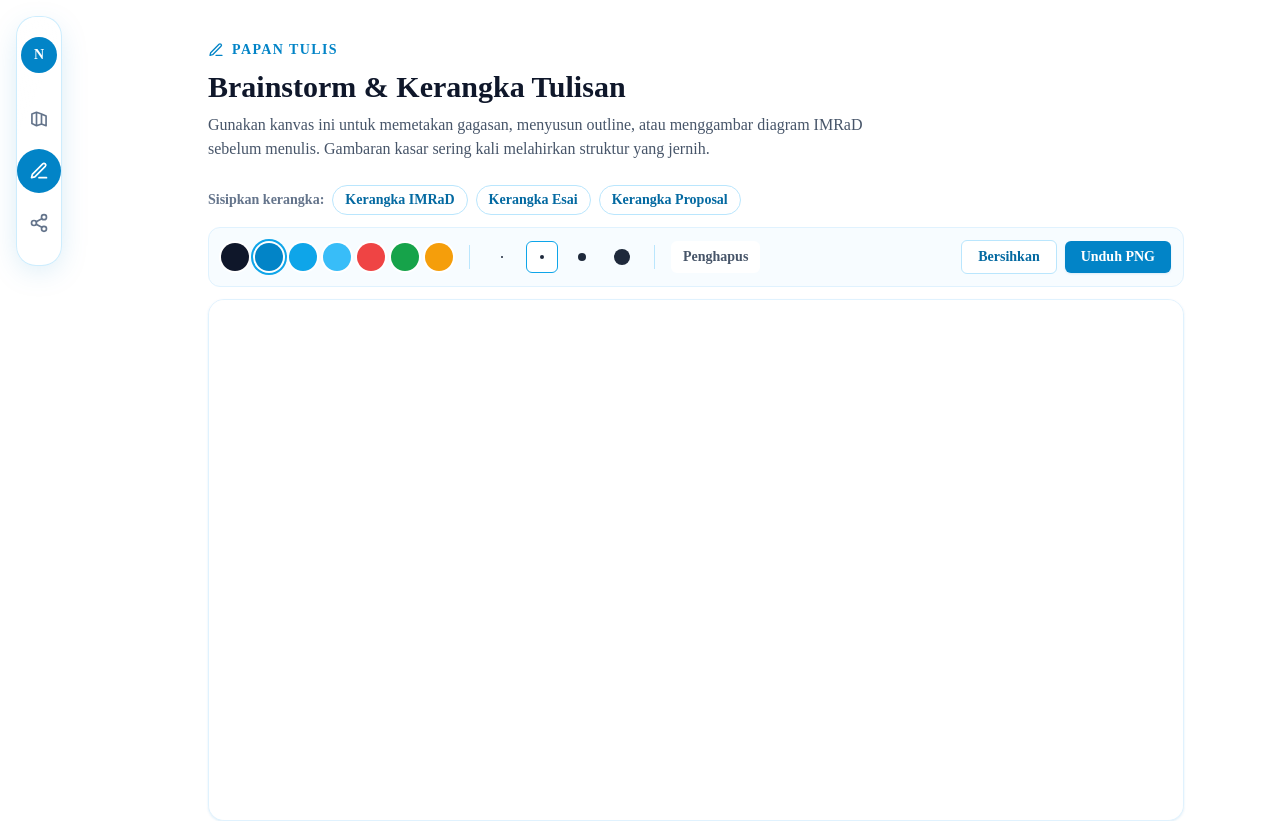
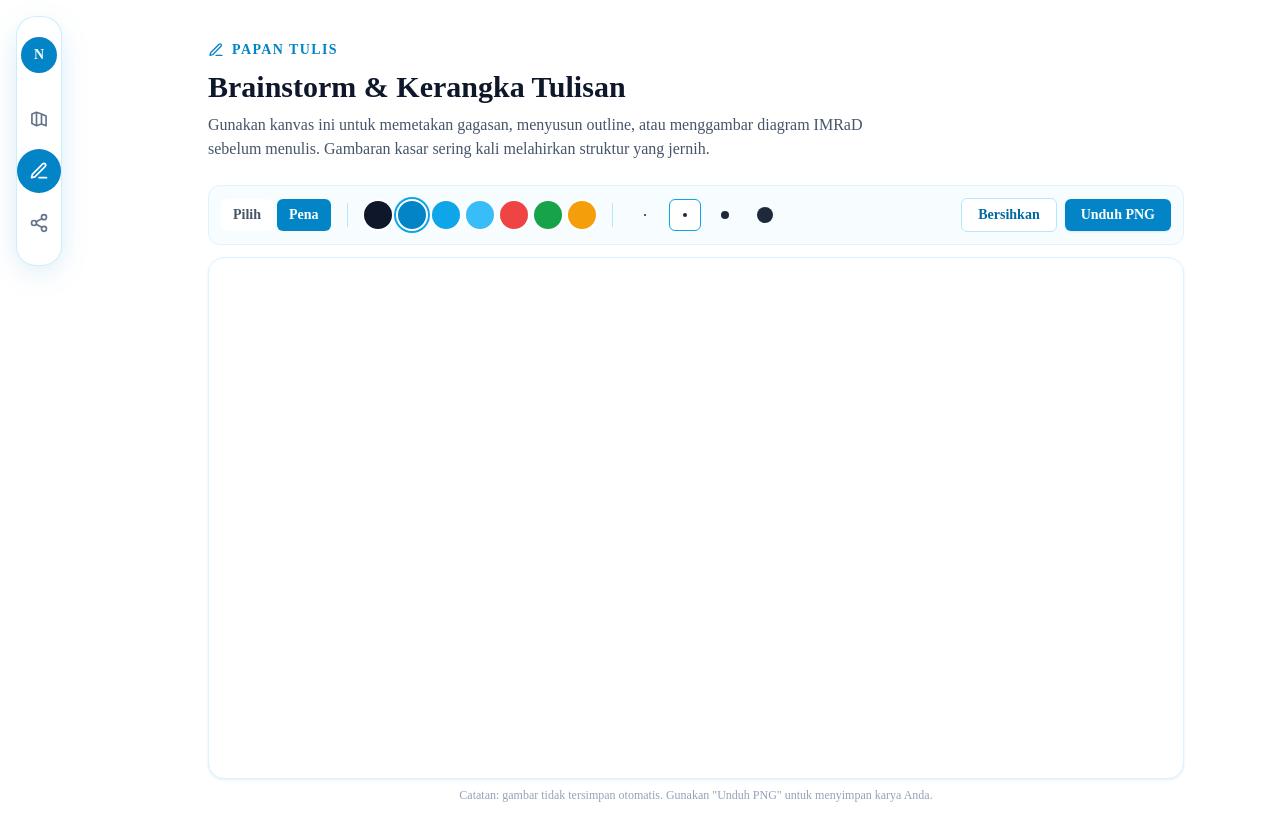
Before and after one commit to s-erzv/NuJou, a React (Vite) app: page /papan-tulis in a window 1280 px wide. Shown: the top 821 px of the page. Built offline with nearby package versions, Linux system fonts and the light colour scheme.

Commit message:
Rebuild whiteboard on Konva: object model, Select and Pen tools

```diff
--- a/package.json
+++ b/package.json
@@ -11,9 +11,11 @@
     "lint": "tsc --noEmit"
   },
   "dependencies": {
+    "konva": "^10.3.0",
     "ogl": "^1.0.11",
     "react": "^18.3.1",
     "react-dom": "^18.3.1",
+    "react-konva": "^18.2.16",
     "react-router-dom": "^6.26.2",
     "zustand": "^4.5.5"
   },
--- /dev/null
+++ b/src/components/whiteboard/types.ts
@@ -0,0 +1,63 @@
+export type ToolMode = 'select' | 'pen' | 'text' | 'sticky' | 'rect' | 'ellipse';
+
+interface BaseObject {
+  id: string;
+  x?: number;
+  y?: number;
+  rotation?: number;
+}
+
+export interface LineObject extends BaseObject {
+  kind: 'line';
+  points: number[];
+  stroke: string;
+  strokeWidth: number;
+}
+
+export interface TextObject extends BaseObject {
+  kind: 'text';
+  x: number;
+  y: number;
+  text: string;
+  fontSize: number;
+  fill: string;
+  width: number;
+}
+
+export interface StickyObject extends BaseObject {
+  kind: 'sticky';
+  x: number;
+  y: number;
+  width: number;
+  height: number;
+  fill: string;
+  text: string;
+}
+
+export interface RectObject extends BaseObject {
+  kind: 'rect';
+  x: number;
+  y: number;
+  width: number;
+  height: number;
+  fill: string;
+  stroke: string;
+}
+
+export interface EllipseObject extends BaseObject {
+  kind: 'ellipse';
+  x: number;
+  y: number;
+  radiusX: number;
+  radiusY: number;
+  fill: string;
+  stroke: string;
+}
+
+export type CanvasObject = LineObject | TextObject | StickyObject | RectObject | EllipseObject;
+
+let counter = 0;
+export function createId(prefix: string): string {
+  counter += 1;
+  return `${prefix}-${Date.now()}-${counter}`;
+}
--- a/src/pages/Whiteboard.tsx
+++ b/src/pages/Whiteboard.tsx
@@ -1,154 +1,155 @@
-import { useEffect, useRef, useState, useCallback, type PointerEvent as ReactPointerEvent } from 'react';
+import { useEffect, useRef, useState } from 'react';
+import { Stage, Layer, Line, Transformer } from 'react-konva';
+import type Konva from 'konva';
 import { PenIcon } from '../components/icons';
 import { useReveal } from '../lib/useReveal';
 import ClickSpark from '../components/reactbits/ClickSpark';
+import { createId } from '../components/whiteboard/types';
+import type {
+  CanvasObject,
+  LineObject,
+  TextObject,
+  StickyObject,
+  RectObject,
+  EllipseObject,
+  ToolMode,
+} from '../components/whiteboard/types';
 
 const COLORS = ['#0f172a', '#0284c7', '#0ea5e9', '#38bdf8', '#ef4444', '#16a34a', '#f59e0b'];
 const SIZES = [2, 4, 8, 16];
 
-// Quick-insert outline scaffolds (drawn as text onto the canvas).
-const TEMPLATES: Record<string, { title: string; items: string[] }> = {
-  imrad: {
-    title: 'Kerangka IMRaD',
-    items: [
-      'Introduction  — latar belakang, celah, tujuan',
-      'Methods        — desain, sampel, instrumen',
-      'Results        — temuan (angka/tabel)',
-      'Discussion     — makna, keterbatasan, saran',
-    ],
-  },
-  esai: {
-    title: 'Kerangka Esai',
-    items: [
-      'Pendahuluan — kalimat tesis (pendirian + alasan)',
-      'Isi 1          — argumen + bukti',
-      'Isi 2          — argumen + bukti',
-      'Penutup       — tegaskan tesis & simpulan',
-    ],
-  },
-  proposal: {
-    title: 'Kerangka Proposal',
-    items: [
-      'Latar belakang — ideal vs kenyataan (gap)',
-      'Rumusan masalah — pertanyaan inti',
-      'Tujuan          — jawaban yang dicari',
-      'Metode          — populasi, sampel, analisis',
-    ],
-  },
-};
+/**
+ * A loose "patch" shape covering every optional field across all
+ * CanvasObject variants. Plain `Partial<CanvasObject>` doesn't work here:
+ * TypeScript's `keyof` on a union only keeps keys common to every member,
+ * so it would drop variant-specific fields like `width` or `text` entirely.
+ */
+type ObjectPatch = Partial<LineObject> &
+  Partial<TextObject> &
+  Partial<StickyObject> &
+  Partial<RectObject> &
+  Partial<EllipseObject>;
 
 export default function Whiteboard() {
-  const canvasRef = useRef<HTMLCanvasElement>(null);
-  const ctxRef = useRef<CanvasRenderingContext2D | null>(null);
-  const drawing = useRef(false);
-  const last = useRef<{ x: number; y: number } | null>(null);
+  const reveal = useReveal<HTMLDivElement>();
+  const containerRef = useRef<HTMLDivElement>(null);
+  const stageRef = useRef<Konva.Stage>(null);
+  const trRef = useRef<Konva.Transformer>(null);
+  const nodesRef = useRef<Record<string, Konva.Node | null>>({});
+  const isDrawing = useRef(false);
 
+  const [size, setSize] = useState({ width: 800, height: 520 });
+  const [tool, setTool] = useState<ToolMode>('pen');
   const [color, setColor] = useState(COLORS[1]);
-  const [size, setSize] = useState(SIZES[1]);
-  const [eraser, setEraser] = useState(false);
-  const reveal = useReveal<HTMLDivElement>();
+  const [strokeWidth, setStrokeWidth] = useState(SIZES[1]);
+  const [objects, setObjects] = useState<CanvasObject[]>([]);
+  const [selectedId, setSelectedId] = useState<string | null>(null);
 
-  // Set up canvas + preserve drawing across resize.
-  const setupCanvas = useCallback(() => {
-    const canvas = canvasRef.current;
-    if (!canvas) return;
-    const parent = canvas.parentElement!;
-    const ratio = window.devicePixelRatio || 1;
-
-    // Preserve current bitmap
-    const prev = ctxRef.current
-      ? ctxRef.current.getImageData(0, 0, canvas.width, canvas.height)
-      : null;
-
-    const w = parent.clientWidth;
-    const h = 520;
-    canvas.width = w * ratio;
-    canvas.height = h * ratio;
-    canvas.style.width = `${w}px`;
-    canvas.style.height = `${h}px`;
-
-    const ctx = canvas.getContext('2d')!;
-    ctx.scale(ratio, ratio);
-    ctx.lineCap = 'round';
-    ctx.lineJoin = 'round';
-    ctx.fillStyle = '#ffffff';
-    ctx.fillRect(0, 0, w, h);
-    if (prev) ctx.putImageData(prev, 0, 0);
-    ctxRef.current = ctx;
+  useEffect(() => {
+    const updateSize = () => {
+      const parent = containerRef.current;
+      if (!parent) return;
+      const width = parent.clientWidth;
+      const height = width < 640 ? 360 : 520;
+      setSize({ width, height });
+    };
+    updateSize();
+    window.addEventListener('resize', updateSize);
+    return () => window.removeEventListener('resize', updateSize);
   }, []);
 
   useEffect(() => {
-    setupCanvas();
-    window.addEventListener('resize', setupCanvas);
-    return () => window.removeEventListener('resize', setupCanvas);
-    // eslint-disable-next-line react-hooks/exhaustive-deps
-  }, []);
+    if (!trRef.current) return;
+    const selectedObj = objects.find((o) => o.id === selectedId);
+    if (selectedObj && selectedObj.kind !== 'line' && selectedId && nodesRef.current[selectedId]) {
+      trRef.current.nodes([nodesRef.current[selectedId]!]);
+    } else {
+      trRef.current.nodes([]);
+    }
+    trRef.current.getLayer()?.batchDraw();
+  }, [selectedId, objects]);
 
-  const pos = (e: ReactPointerEvent) => {
-    const rect = canvasRef.current!.getBoundingClientRect();
-    return { x: e.clientX - rect.left, y: e.clientY - rect.top };
+  useEffect(() => {
+    const onKeyDown = (e: KeyboardEvent) => {
+      const active = document.activeElement;
+      if (active && (active.tagName === 'TEXTAREA' || active.tagName === 'INPUT')) return;
+      if ((e.key === 'Delete' || e.key === 'Backspace') && selectedId) {
+        setObjects((prev) => prev.filter((o) => o.id !== selectedId));
+        setSelectedId(null);
+      }
+    };
+    window.addEventListener('keydown', onKeyDown);
+    return () => window.removeEventListener('keydown', onKeyDown);
+  }, [selectedId]);
+
+  const registerNode = (id: string, node: Konva.Node | null) => {
+    nodesRef.current[id] = node;
   };
 
-  const start = (e: ReactPointerEvent) => {
-    e.preventDefault();
-    drawing.current = true;
-    last.current = pos(e);
-    canvasRef.current?.setPointerCapture(e.pointerId);
+  const handleObjectChange = (id: string, attrs: ObjectPatch) => {
+    setObjects((prev) => prev.map((obj) => (obj.id === id ? ({ ...obj, ...attrs } as CanvasObject) : obj)));
   };
 
-  const move = (e: ReactPointerEvent) => {
-    if (!drawing.current || !ctxRef.current || !last.current) return;
-    const ctx = ctxRef.current;
-    const p = pos(e);
-    ctx.strokeStyle = eraser ? '#ffffff' : color;
-    ctx.lineWidth = eraser ? size * 3 : size;
-    ctx.beginPath();
-    ctx.moveTo(last.current.x, last.current.y);
-    ctx.lineTo(p.x, p.y);
-    ctx.stroke();
-    last.current = p;
+  const handleStageMouseDown = (e: Konva.KonvaEventObject<MouseEvent | TouchEvent>) => {
+    const stage = e.target.getStage();
+    if (!stage) return;
+    const clickedOnEmpty = e.target === stage;
+
+    if (tool === 'pen') {
+      isDrawing.current = true;
+      const pos = stage.getPointerPosition();
+      if (!pos) return;
+      const newLine: LineObject = {
+        id: createId('line'),
+        kind: 'line',
+        points: [pos.x, pos.y],
+        stroke: color,
+        strokeWidth,
+      };
+      setObjects((prev) => [...prev, newLine]);
+      return;
+    }
+
+    if (clickedOnEmpty) {
+      setSelectedId(null);
+    }
   };
 
-  const end = () => {
-    drawing.current = false;
-    last.current = null;
+  const handleStageMouseMove = () => {
+    if (tool !== 'pen' || !isDrawing.current) return;
+    const stage = stageRef.current;
+    const pos = stage?.getPointerPosition();
+    if (!pos) return;
+    setObjects((prev) => {
+      const last = prev[prev.length - 1];
+      if (!last || last.kind !== 'line') return prev;
+      const updated: LineObject = { ...last, points: [...last.points, pos.x, pos.y] };
+      return [...prev.slice(0, -1), updated];
+    });
   };
 
-  const clear = () => {
-    const canvas = canvasRef.current;
-    const ctx = ctxRef.current;
-    if (!canvas || !ctx) return;
-    ctx.fillStyle = '#ffffff';
-    ctx.fillRect(0, 0, canvas.width, canvas.height);
+  const handleStageMouseUp = () => {
+    isDrawing.current = false;
   };
 
-  const insertTemplate = (key: keyof typeof TEMPLATES) => {
-    const ctx = ctxRef.current;
-    const canvas = canvasRef.current;
-    if (!ctx || !canvas) return;
-    const tpl = TEMPLATES[key];
-    ctx.save();
-    ctx.fillStyle = '#0369a1';
-    ctx.font = 'bold 26px "Times New Roman", serif';
-    ctx.fillText(tpl.title, 40, 56);
-    ctx.strokeStyle = '#bae6fd';
-    ctx.lineWidth = 2;
-    ctx.beginPath();
-    ctx.moveTo(40, 68);
-    ctx.lineTo(360, 68);
-    ctx.stroke();
-    ctx.fillStyle = '#0f172a';
-    ctx.font = '20px "Times New Roman", serif';
-    tpl.items.forEach((line, i) => ctx.fillText(`•  ${line}`, 48, 110 + i * 44));
-    ctx.restore();
+  const deleteSelected = () => {
+    if (!selectedId) return;
+    setObjects((prev) => prev.filter((o) => o.id !== selectedId));
+    setSelectedId(null);
+  };
+
+  const clearAll = () => {
+    setObjects([]);
+    setSelectedId(null);
   };
 
   const download = () => {
-    const canvas = canvasRef.current;
-    if (!canvas) return;
+    const stage = stageRef.current;
+    if (!stage) return;
+    const uri = stage.toDataURL({ pixelRatio: 2 });
     const link = document.createElement('a');
     link.download = `nujou-outline-${Date.now()}.png`;
-    link.href = canvas.toDataURL('image/png');
+    link.href = uri;
     link.click();
   };
 
@@ -167,33 +168,37 @@ export default function Whiteboard() {
         </p>
       </header>
 
-      {/* Quick templates */}
-      <div className="reveal mb-3 flex flex-wrap items-center gap-2">
-        <span className="text-sm font-semibold text-slate-500">Sisipkan kerangka:</span>
-        {Object.entries(TEMPLATES).map(([key, tpl]) => (
+      {/* Toolbar */}
+      <div className="mb-3 flex flex-wrap items-center gap-4 rounded-xl border border-sky-100 bg-sky-50/50 p-3">
+        <div className="flex items-center gap-1">
           <button
-            key={key}
-            onClick={() => insertTemplate(key as keyof typeof TEMPLATES)}
-            className="rounded-full border border-sky-200 bg-white px-3 py-1 text-sm font-semibold text-sky-700 transition hover:bg-sky-50"
+            onClick={() => setTool('select')}
+            className={`rounded-md px-3 py-1.5 text-sm font-semibold transition ${
+              tool === 'select' ? 'bg-sky-600 text-white' : 'bg-white text-slate-600 hover:bg-sky-50'
+            }`}
           >
-            {tpl.title}
+            Pilih
           </button>
-        ))}
+          <button
+            onClick={() => setTool('pen')}
+            className={`rounded-md px-3 py-1.5 text-sm font-semibold transition ${
+              tool === 'pen' ? 'bg-sky-600 text-white' : 'bg-white text-slate-600 hover:bg-sky-50'
+            }`}
+          >
+            Pena
+          </button>
         </div>
 
-      {/* Toolbar */}
-      <div className="mb-3 flex flex-wrap items-center gap-4 rounded-xl border border-sky-100 bg-sky-50/50 p-3">
+        <div className="h-6 w-px bg-sky-200" />
+
         <div className="flex items-center gap-1.5">
           {COLORS.map((c) => (
             <button
               key={c}
-              onClick={() => {
-                setColor(c);
-                setEraser(false);
-              }}
+              onClick={() => setColor(c)}
               aria-label={`Warna ${c}`}
               className={`h-7 w-7 rounded-full ring-2 ring-offset-2 transition ${
-                color === c && !eraser ? 'ring-sky-500' : 'ring-transparent'
+                color === c ? 'ring-sky-500' : 'ring-transparent'
               }`}
               style={{ backgroundColor: c }}
             />
@@ -206,10 +211,10 @@ export default function Whiteboard() {
           {SIZES.map((s) => (
             <button
               key={s}
-              onClick={() => setSize(s)}
+              onClick={() => setStrokeWidth(s)}
               aria-label={`Ukuran ${s}`}
               className={`grid h-8 w-8 place-items-center rounded-md border transition ${
-                size === s ? 'border-sky-500 bg-white' : 'border-transparent hover:bg-white'
+                strokeWidth === s ? 'border-sky-500 bg-white' : 'border-transparent hover:bg-white'
               }`}
             >
               <span className="rounded-full bg-slate-800" style={{ width: s, height: s }} />
@@ -217,19 +222,16 @@ export default function Whiteboard() {
           ))}
         </div>
 
-        <div className="h-6 w-px bg-sky-200" />
-
+        <div className="ml-auto flex items-center gap-2">
+          {selectedId && (
             <button
-          onClick={() => setEraser((v) => !v)}
-          className={`rounded-md px-3 py-1.5 text-sm font-semibold transition ${
-            eraser ? 'bg-sky-600 text-white' : 'bg-white text-slate-600 hover:bg-sky-50'
-          }`}
+              onClick={deleteSelected}
+              className="rounded-md bg-red-50 px-3 py-1.5 text-sm font-semibold text-red-600 hover:bg-red-100"
             >
-          Penghapus
+              Hapus
             </button>
-
-        <div className="ml-auto flex items-center gap-2">
-          <button onClick={clear} className="btn-ghost px-4 py-1.5 text-sm">
+          )}
+          <button onClick={clearAll} className="btn-ghost px-4 py-1.5 text-sm">
             Bersihkan
           </button>
           <ClickSpark>
@@ -241,16 +243,48 @@ export default function Whiteboard() {
       </div>
 
       {/* Canvas */}
-      <div className="reveal overflow-hidden rounded-2xl border border-sky-100 bg-white shadow-card">
-        <canvas
-          ref={canvasRef}
-          className="block touch-none"
-          style={{ cursor: eraser ? 'cell' : 'crosshair' }}
-          onPointerDown={start}
-          onPointerMove={move}
-          onPointerUp={end}
-          onPointerLeave={end}
+      <div
+        ref={containerRef}
+        className="reveal relative overflow-hidden rounded-2xl border border-sky-100 bg-white shadow-card"
+      >
+        <Stage
+          ref={stageRef}
+          width={size.width}
+          height={size.height}
+          onMouseDown={handleStageMouseDown}
+          onMouseMove={handleStageMouseMove}
+          onMouseUp={handleStageMouseUp}
+          onTouchStart={handleStageMouseDown}
+          onTouchMove={handleStageMouseMove}
+          onTouchEnd={handleStageMouseUp}
+        >
+          <Layer>
+            {objects.map((obj) => {
+              if (obj.kind !== 'line') return null;
+              return (
+                <Line
+                  key={obj.id}
+                  id={obj.id}
+                  x={obj.x ?? 0}
+                  y={obj.y ?? 0}
+                  points={obj.points}
+                  stroke={obj.stroke}
+                  strokeWidth={obj.strokeWidth}
+                  lineCap="round"
+                  lineJoin="round"
+                  draggable={tool === 'select'}
+                  onClick={() => tool === 'select' && setSelectedId(obj.id)}
+                  onTap={() => tool === 'select' && setSelectedId(obj.id)}
+                  onDragEnd={(e) =>
+                    handleObjectChange(obj.id, { x: e.target.x(), y: e.target.y() })
+                  }
+                  ref={(node) => registerNode(obj.id, node)}
                 />
+              );
+            })}
+            <Transformer ref={trRef} rotateEnabled />
+          </Layer>
+        </Stage>
       </div>
       <p className="mt-2 text-center text-xs text-slate-400">
         Catatan: gambar tidak tersimpan otomatis. Gunakan "Unduh PNG" untuk menyimpan karya Anda.
```
Also changed, not shown: 1 other file (tests, documents, lock files or other folders). Lines whose indentation alone changed are shown as unchanged.
